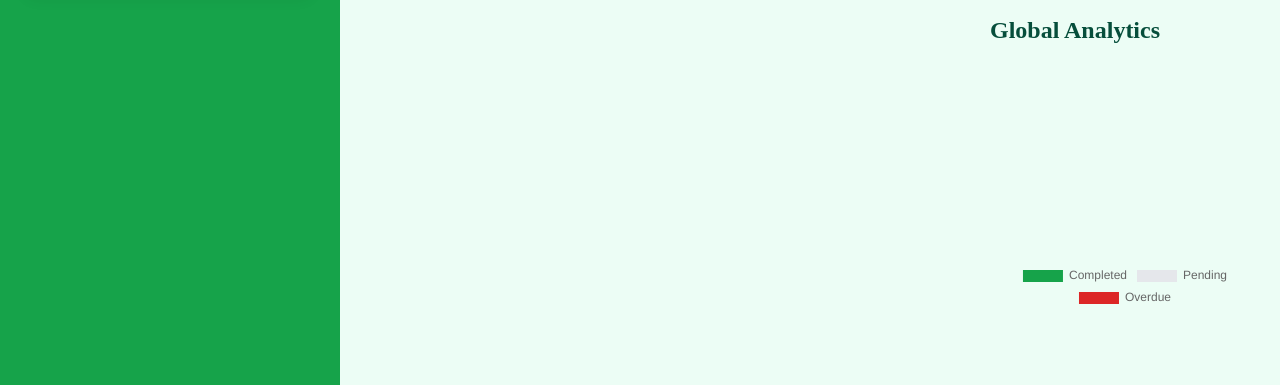
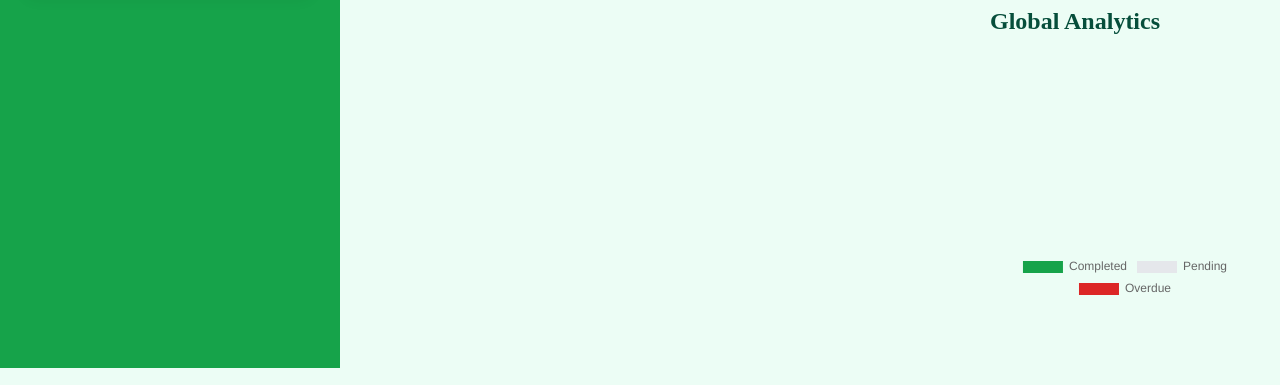
Before and after one commit to abhirup-2005/todo-list, a website built with webpack: page src/template.html in a window 1280 px wide. Shown: the part 432-817 px from the top of the page. Built offline with nearby package versions, Linux system fonts and the light colour scheme.

Commit message:
Bug Fix: grid-template-row of main fixed and todoList area hight fixed

```diff
--- a/src/style.css
+++ b/src/style.css
@@ -105,7 +105,7 @@ header {
 
     display: grid;
     grid-template-columns: 1fr;
-    grid-template-rows: 40px 1fr;
+    grid-template-rows: 40px min-content 1fr;
     padding: 20px 10px 0 20px;
     gap: 10px;
 }
@@ -360,7 +360,7 @@ header button:hover {
 
 /*Container*/
 #todoList {
-    height: 82vh;
+    height: 78vh;
     padding: 10px;
     display: grid;
     grid-template-columns: 1fr;
```
